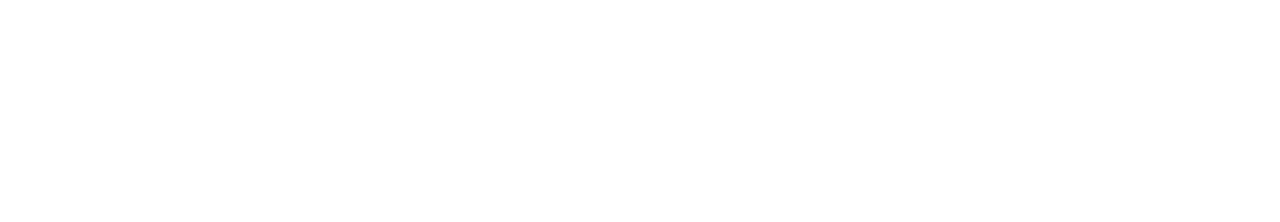
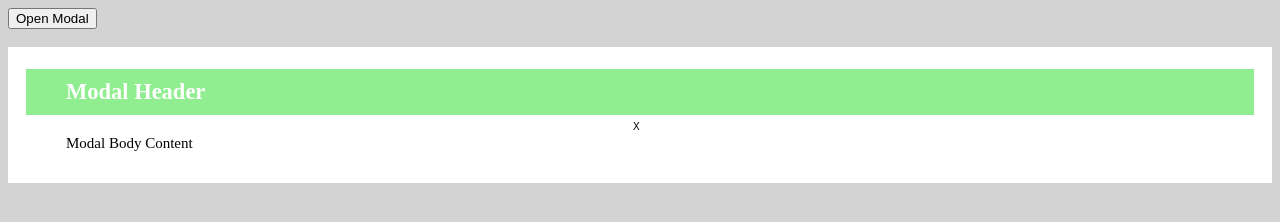
Before and after one commit to acciojob/css-modal-M-hussai, a website: page main.html in a window 1280 px wide. Drawn offline with Linux system fonts and the light colour scheme.

Commit message:
created a submission

```diff
--- a/main.html
+++ b/main.html
@@ -8,6 +8,20 @@
 
 <body>
 	<!-- the entire body must be written by student -->
+	<button id="openModal">Open Modal</button>
+	<br>
+	<br>
+	<div class="modal">
+		<div class="modal-content">
+			<div class="modal-header">
+				<h2>Modal Header</h2>
+				<button class="close-modal">X</button>
+			</div>
+			<div class="modal-body">
+				<p>Modal Body Content</p>
+			</div>
+		</div
+			</div>
     <script type="text/javascript" src="./script.js">
 </script>
 
--- a/styles.css
+++ b/styles.css
@@ -1 +1,42 @@
 /*  your css code here. If applicable */
+body{
+	background-color:lightgray;
+}
+.modal{
+	font-size:15px;
+	background-color:white;
+	height:130px;
+	padding:3px;
+}
+h2{
+	margin-left:30px;
+	padding:10px;
+}
+p{
+	margin-left:35px;
+
+}
+.modal-content{
+
+}
+.modal-header{
+	background-color:lightgreen;
+	margin:15px;
+	color:white;
+	position:relative;
+}
+.close-modal{
+	position:absolute;
+	left:600px;
+	top:50px;
+	font-size:10px;
+	background-color:white;
+	border:1px solid white;
+
+}
+.modal-body{
+margin:20px;
+}
+
+
+}
```
